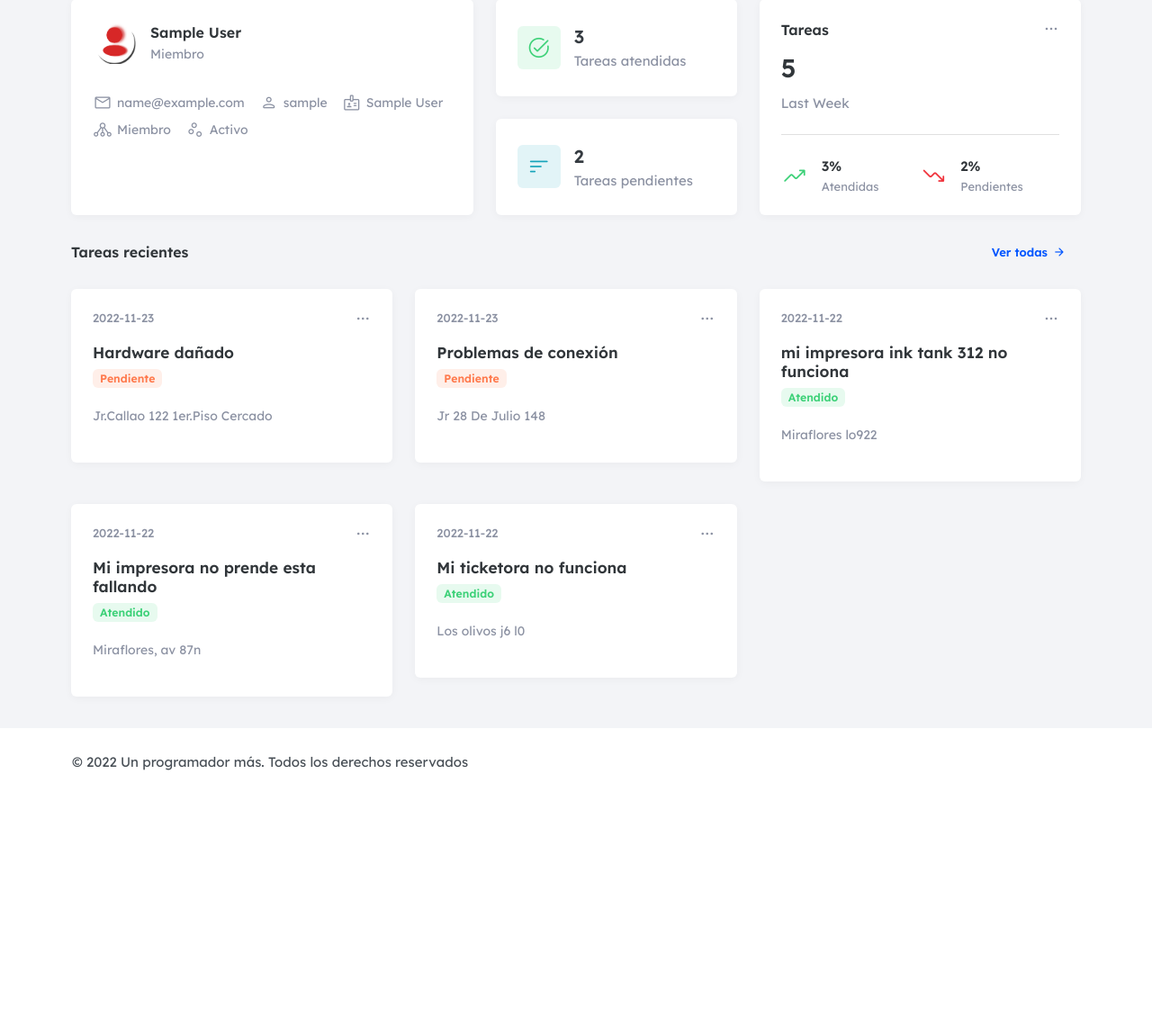
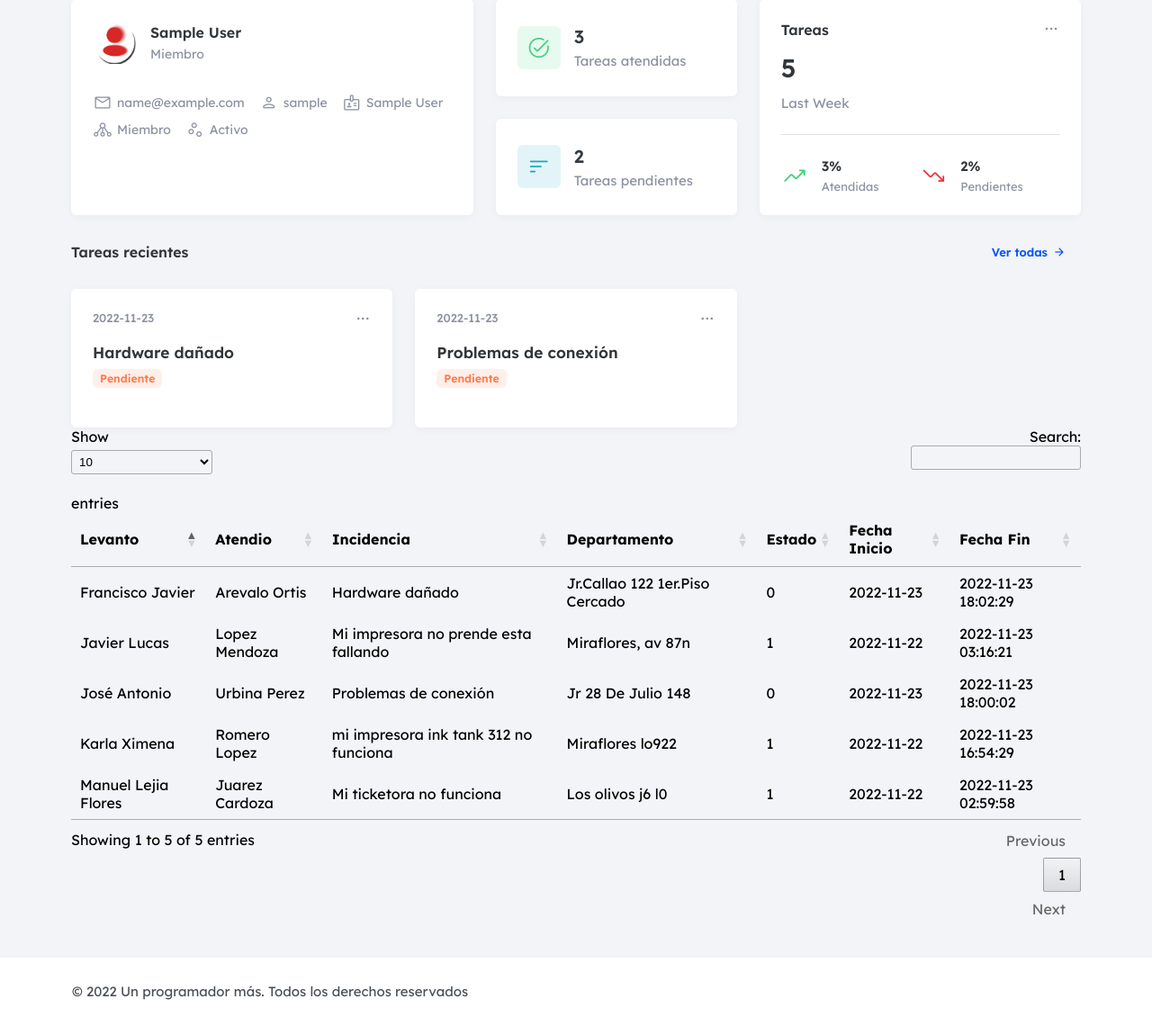
Before and after one commit to Abdielcoder/BIRI, a PHP site: page /incidencias/frontend/administrador_miembro/escritorio.php in a window 1280 px wide. Shown: the part 143-1283 px from the top of the page at 90% size. Before the commit the page ends 999 px from the top, so only its background shows below. Run offline with PHP 8.4, Linux system fonts and the light colour scheme; the visitor is signed in with stand-in values (Sample User, id 1); data comes from the database, SQL or seed files in the repository; some libraries are stand-ins or nearby versions.

Commit message:
DATA TABLES PARA MIEMBROS

```diff
--- a/frontend/administrador_miembro/escritorio.php
+++ b/frontend/administrador_miembro/escritorio.php
@@ -44,6 +44,7 @@ $id=$_SESSION['id'];
   <link
     href="https://fonts.googleapis.com/css2?family=Material+Symbols+Rounded:opsz,wght,FILL,GRAD@20..48,100..700,0..1,-50..200"
     rel="stylesheet" />
+    <link rel="stylesheet" type="text/css" href="https://cdn.datatables.net/1.11.3/css/jquery.dataTables.min.css">
 
 </head>
 
@@ -368,6 +369,10 @@ if($sentencia){
      ?>
      <?php if(count($data)>0):?>
       <?php foreach($data as $d):?>
+
+         <?php
+                if ($d->state ==0) {
+                  echo '
                   <li class="project-item">
                   <div class="card project-card">
 
@@ -376,9 +381,7 @@ if($sentencia){
                     </button>
 
                     <ul class="ctx-menu">
-<?php
-                if ($d->state ==0) {
-                  echo '<a href="tel:'.$d->celu.'">
+                  <a href="tel:'.$d->celu.'">
                 <li class="ctx-item">
                   <button class="ctx-menu-btn red icon-box">
                     <span class="material-symbols-rounded  icon" aria-hidden="true">smartphone</span>
@@ -387,7 +390,7 @@ if($sentencia){
                   </button>
                 </li>
                 </a>
-                <a href="attend.php?id='.$d->idtarea.'">
+                <a href="../tareas/attend.php?id='.$d->idtarea.'">
                 <li class="ctx-item">
                   <button class="ctx-menu-btn red icon-box">
                     <span class="material-symbols-rounded  icon" aria-hidden="true">gpp_maybe</span>
@@ -396,39 +399,37 @@ if($sentencia){
                   </button>
                 </li>
                 </a>
-                ';
+                </ul>';
+                echo '<time class="card-date" datetime="2022-04-09">' . $d->dia . '</time> <h3 class="card-title">';
+
+                echo '<a href="../tareas/view.php?id=' . $d->idtarea . '">' . $d->nomcas . '</a></h3>';
+
                 } elseif ($d->state ==1) {
-                  echo '<li class="divider"></li>
-                <a href="view.php?id='.$d->idtarea.'">
-                <li class="ctx-item">
-                  <button class="ctx-menu-btn  icon-box">
-                    <span class="material-symbols-rounded  icon" aria-hidden="true">check</span>
+                //   echo '<li class="divider"></li>
+                // <a href="../tareas/view.php?id='.$d->idtarea.'">
+                // <li class="ctx-item">
+                //   <button class="ctx-menu-btn  icon-box">
+                //     <span class="material-symbols-rounded  icon" aria-hidden="true">check</span>
 
-                    <span class="ctx-menu-text">Ver</span>
-                  </button>
-                </li>
-                </a>';
+                //     <span class="ctx-menu-text">Ver</span>
+                //   </button>
+                // </li>
+                // </a>';
                 }
                ?>
-              </ul>
 
-              <time class="card-date" datetime="2022-04-09"><?php echo $d->dia ?></time>
-
-              <h3 class="card-title">
-                <a href="view.php?id=<?php echo $d->idtarea ?>"><?php echo $d->nomcas ?></a>
-              </h3>
 
               <?php
                 if ($d->state ==0) {
                   echo '<div class="card-badge orange">Pendiente</div>';
                 } elseif ($d->state ==1) {
-                  echo '<div class="card-badge green">Atendido</div>';
+                  // echo '<div class="card-badge green">Atendido</div>';
                 }
                ?>
-
+<!--
               <p class="card-text">
                 <?php echo $d->sitio ?>
-              </p>
+              </p> -->
             </div>
           </li>
 <?php endforeach; ?>
@@ -443,6 +444,61 @@ if($sentencia){
 
       </section>
 
+      <table id="miTabla" class="table table-striped table-bordered table-hover">
+    <thead>
+        <tr>
+            <th class="text-center">Levanto</th>
+            <th class="text-center">Atendio</th>
+            <th class="text-center">Incidencia</th>
+            <th class="text-center">Departamento</th>
+            <th class="text-center">Estado</th>
+            <th class="text-center">Fecha Inicio</th>
+            <th class="text-center">Fecha Fin</th>
+            <!-- <th class="text-center">Contraseña</th> -->
+        </tr>
+    </thead>
+    <tbody>
+        <?php
+        // Datos de conexión a la base de datos
+        $servername = "localhost";
+        $username = "root";
+        $password = "";
+        $dbname = "incidencias";
+
+        // Crear una conexión a la base de datos
+        $conn = new mysqli($servername, $username, $password, $dbname);
+
+        // Verificar la conexión
+        if ($conn->connect_error) {
+            die("Conexión fallida: " . $conn->connect_error);
+        }
+
+        // Consulta para obtener los datos de la tabla "tareas"
+        $sql = "SELECT * FROM tarea";
+        $result = $conn->query($sql);
+
+        if ($result->num_rows > 0) {
+            // Mostrar datos de cada fila
+            while ($row = $result->fetch_assoc()) {
+                echo "<tr>";
+                echo "<td>" . $row["nomcl"] . "</td>";
+                echo "<td>" . $row["apecl"] . "</td>";
+                echo "<td>" . $row["nomcas"] . "</td>";
+                echo "<td>" . $row["sitio"] . "</td>";
+                echo "<td>" . $row["state"] . "</td>";
+                echo "<td>" . $row["dia"] . "</td>";
+                echo "<td>" . $row["fere"] . "</td>";
+                echo "</tr>";
+            }
+        } else {
+            echo "<tr><td colspan='8'>No hay tareas disponibles.</td></tr>";
+        }
+
+        // Cerrar la conexión
+        $conn->close();
+        ?>
+    </tbody>
+</table>
     </article>
   </main>
 
@@ -469,3 +525,12 @@ if($sentencia){
 <?php }else{
     header('Location: ../login.php');
  } ?>
+
+<script src="https://code.jquery.com/jquery-3.6.0.min.js"></script>
+    <script src="https://cdn.datatables.net/1.11.3/js/jquery.dataTables.min.js"></script>
+    <script>
+        $(document).ready(function() {
+            $('#miTabla').DataTable();
+        });
+    </script>
+<script>
```
Also changed, not shown: frontend/administrador/escritorio.php (+1 -7 lines). Lines whose indentation alone changed are shown as unchanged.
